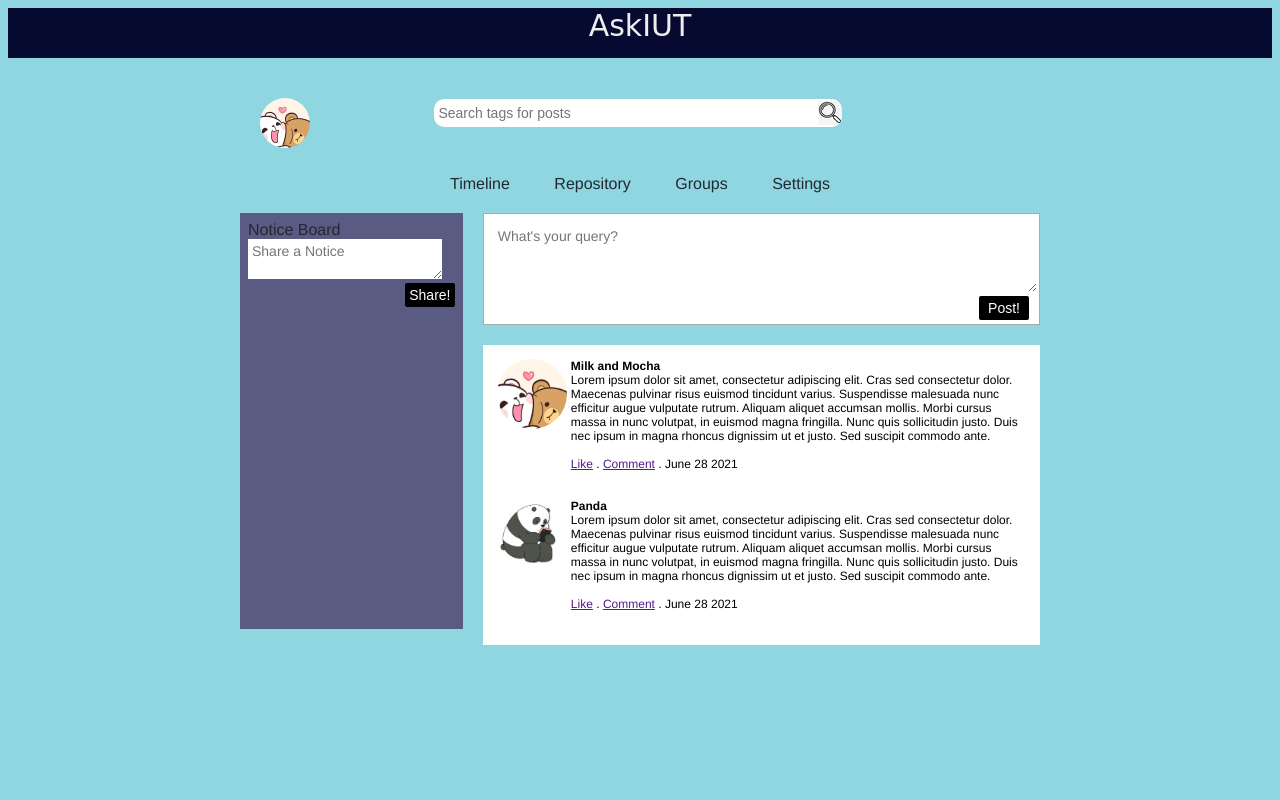
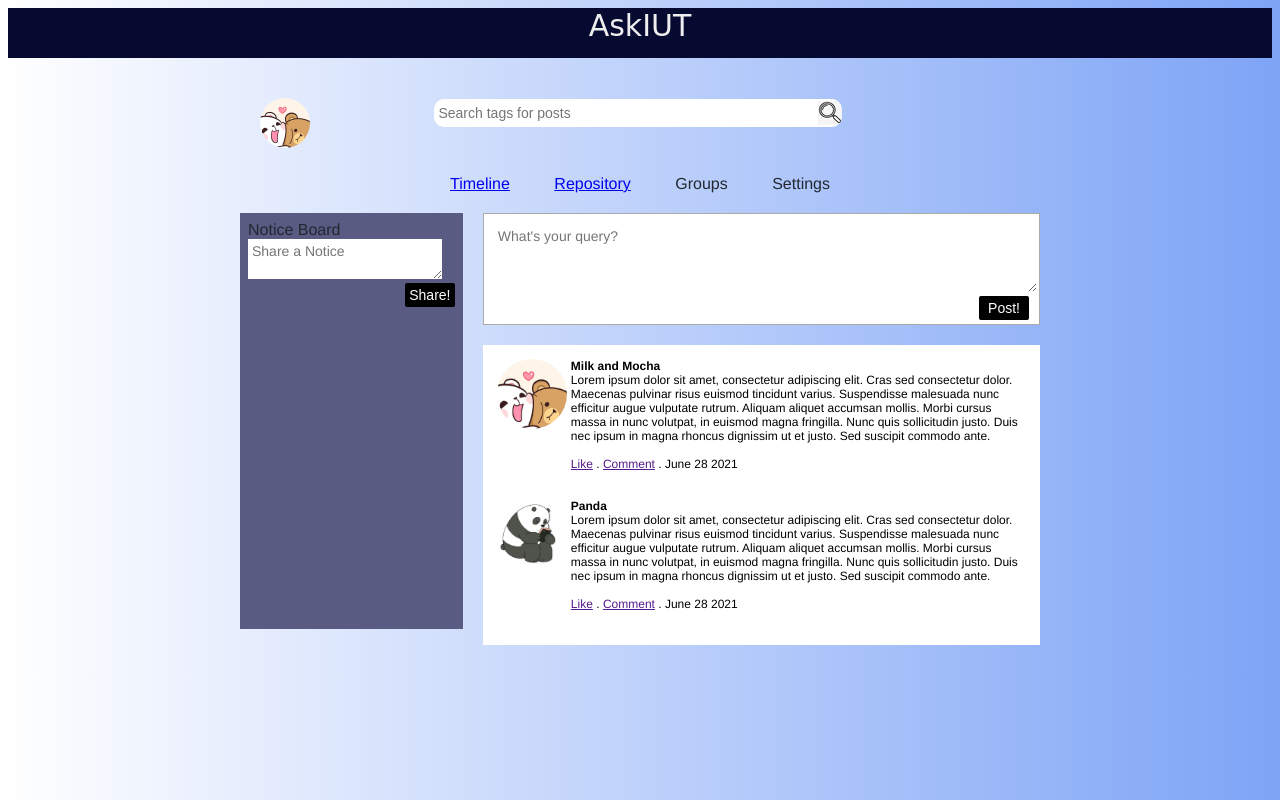
Before and after one commit to HRiDOX/AskIUT, a PHP site: page /AskIUT/timeline.php in a window 1280 px wide. Run offline with PHP 8.4, Linux system fonts and the light colour scheme.

Commit message:
Update timeline.php

```diff
--- a/Timeline/timeline.php
+++ b/Timeline/timeline.php
@@ -87,7 +87,7 @@
 
     </style>
 
-    <body style="font-family: helvetica; background-color: #8FD6E1">
+    <body style="font-family: helvetica; background-image:linear-gradient(to right, rgba(255,0,0,0), rgba(126,164,246,1));">
        <!--top bar-->
         <div id="top_bar">
             <div style="width: 800px; margin:auto; font-size: 30px; text-align:center;">
@@ -98,7 +98,7 @@
         <!--search bar-->
         <div>
             <div style="width: 800px; margin:auto;min-height:70px;">
-            <a href=""><img src="milkmocha.jpg" id="user_pic" style="width: 50px; border-radius:50px;margin:20px;"></a>
+            <a href="http://localhost/AskIUT/AskIUT/Profile/profile.php"><img src="milkmocha.jpg" id="user_pic" style="width: 50px; border-radius:50px;margin:20px;"></a>
                 <input type="text" id="search_box" placeholder="Search tags for posts">
 
             </div>
@@ -108,8 +108,8 @@
         <!--Menu button area-->
         <div style="width: 800px;margin:auto; min-height:400px;">
             <div style="text-align:center; color:#222831">
-                <div id="menu_buttons">Timeline</div>
-                <div id="menu_buttons"> Repository</div>
+                <div id="menu_buttons"> <a href="http://localhost/AskIUT/AskIUT/Timeline/timeline.php"> Timeline</a></div>
+                <div id="menu_buttons"><a href="http://localhost/AskIUT/repository.php">Repository</a> </div>
                 <div id="menu_buttons">Groups</div>
                 <div id="menu_buttons">Settings</div>
             </div>
```
